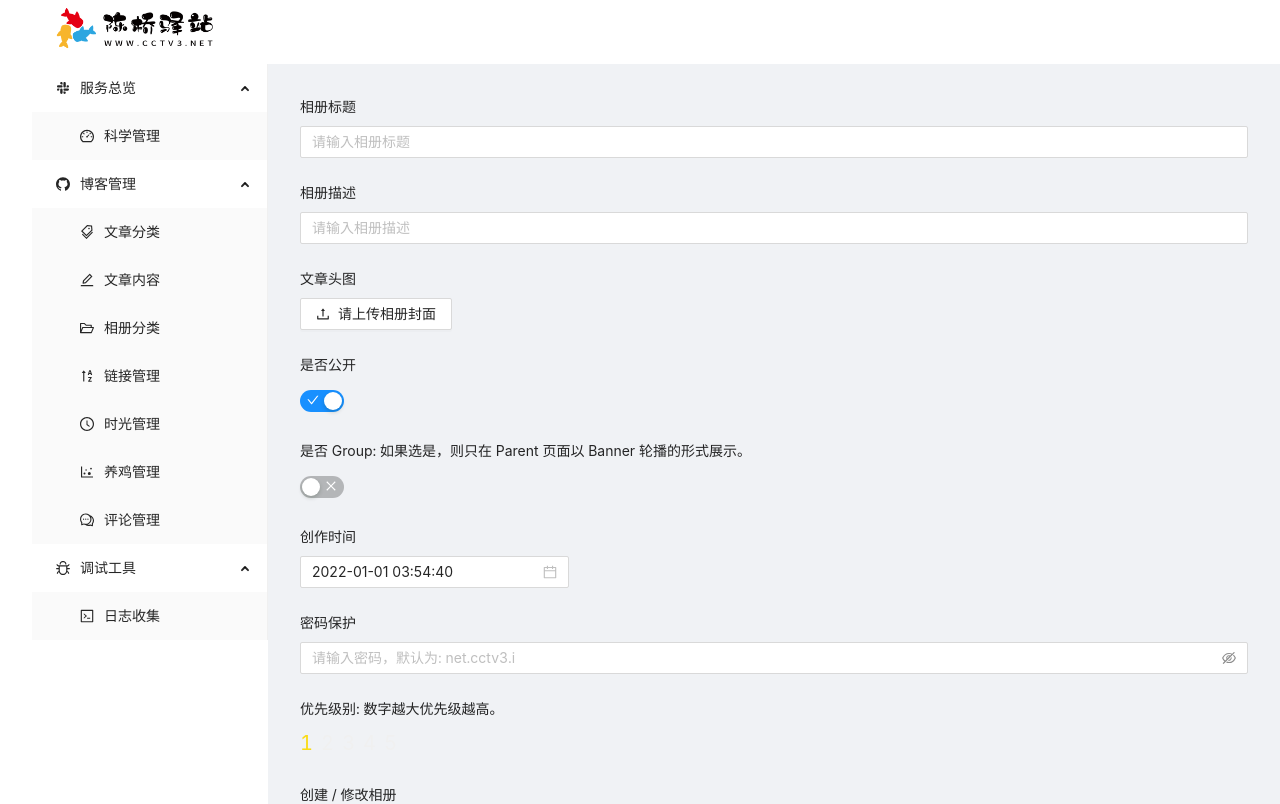
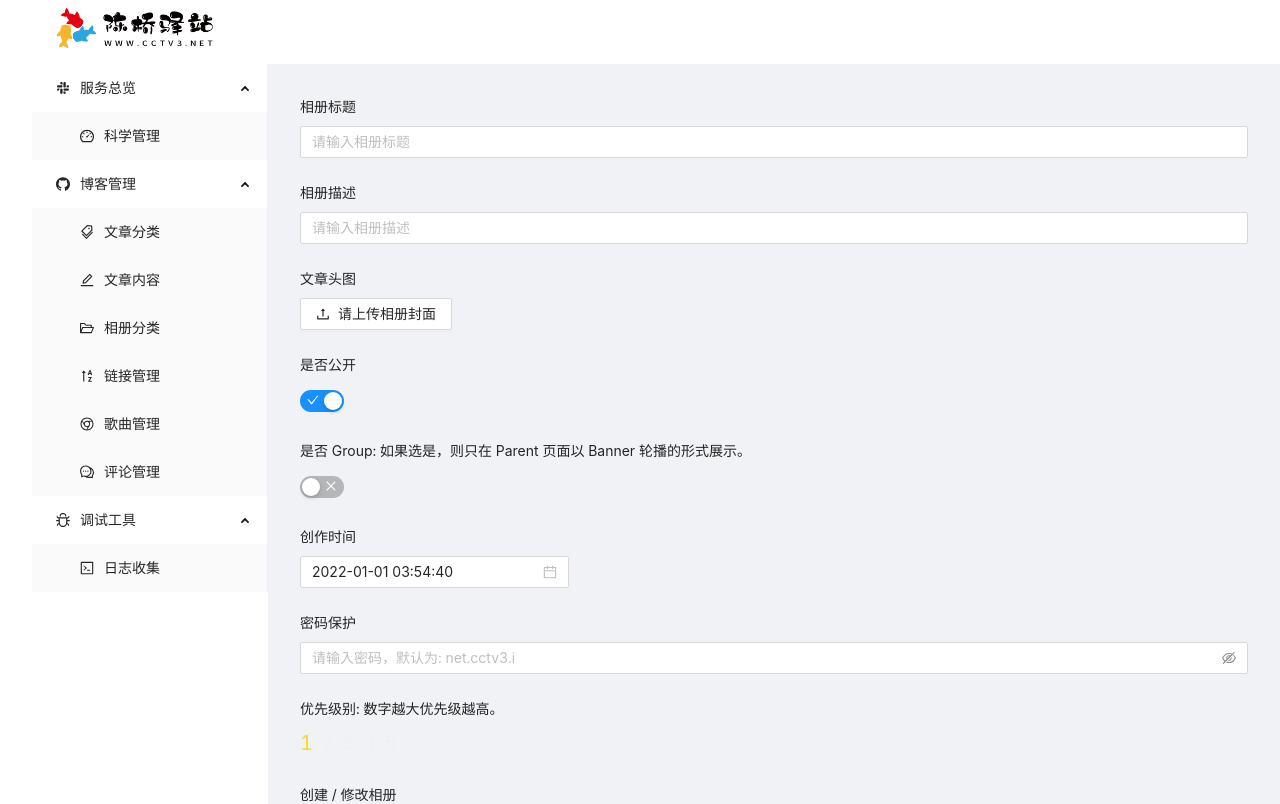
Before and after one commit to ChenqiaoStation/net.cctv3.iint, a Next.js app: page /typecho/uploadAlbum in a window 1280 px wide. Shown: the top 804 px of the page. Built offline with nearby package versions, Linux system fonts and the light colour scheme; no server answers.

Commit message:
🛠 新增左边 Menu 的路由的配置

```diff
--- a/pages/framework.tsx
+++ b/pages/framework.tsx
@@ -12,13 +12,15 @@ import {
   EditOutlined,
   SlackOutlined,
   CodeOutlined,
+  ChromeOutlined,
 } from "@ant-design/icons";
-import { Layout, Menu } from "antd";
+
+import { Layout, Menu, message, notification } from "antd";
 import { GetStaticProps } from "next";
 import { useRouter } from "next/router";
-import React from "react";
+import React, { useEffect, useState } from "react";
 import MyHeader from "../components/MyHeader";
-import styles from "../styles/Framework.module.css";
+
 const { Header, Content, Footer, Sider } = Layout;
 
 const pages = [
@@ -37,13 +39,13 @@ const pages = [
   },
   {
     name: "博客管理",
-    key: "Blog",
+    key: "typecho",
     icon: <GithubOutlined />,
     children: [
       {
         name: "文章分类",
         key: "keywords",
-        page: "/editKeywords",
+        page: "/",
         icon: <TagsOutlined />,
       },
       {
@@ -61,25 +63,19 @@ const pages = [
       {
         name: "链接管理",
         key: "links",
-        page: "/editLinks",
+        page: "/",
         icon: <SortDescendingOutlined />,
       },
       {
-        name: "时光管理",
+        name: "歌曲管理",
         key: "timers",
-        page: "/editTimers",
-        icon: <ClockCircleOutlined />,
-      },
-      {
-        name: "养鸡管理",
-        key: "jj",
-        page: "/editJJ",
-        icon: <DotChartOutlined />,
+        page: "/selectMusics",
+        icon: <ChromeOutlined />,
       },
       {
         name: "评论管理",
         key: "discusses",
-        page: "/editDiscusses",
+        page: "/",
         icon: <CommentOutlined />,
       },
     ],
@@ -105,26 +101,40 @@ export interface FrameworkProps {}
 
 const Slider = () => {
   const router = useRouter();
+  const [selectedKeys, setSelectedKeys] = useState(["discusses"]);
   const [openKeys, setOpenKeys] = React.useState(
     Array.from(pages, (_, i) => _.key)
   );
 
-  const onOpenChange = (keys: string[]) => {
-    const latestOpenKey = keys.find((key) => openKeys.indexOf(key) === -1);
-    if (Array.from(pages, (_, i) => _.key).indexOf(latestOpenKey) === -1) {
-      setOpenKeys(keys);
-    } else {
-      setOpenKeys(latestOpenKey ? [latestOpenKey] : []);
-    }
-  };
+  useEffect(() => {
+    setSelectedKeys([localStorage.getItem("selectedKey")]);
+    return () => {};
+  }, [router]);
+
   return (
-    <Menu mode="inline" openKeys={openKeys} onOpenChange={onOpenChange}>
+    <Menu mode="inline" openKeys={openKeys} selectedKeys={selectedKeys}>
       {Array.from(pages, (_, i) => {
         let children = _.children;
         return (
           <SubMenu key={_.key} icon={_.icon} title={_.name}>
             {Array.from(children, (__, i) => (
-              <Menu.Item icon={__.icon} onClick={(menu) => {}} key={__.key}>
+              <Menu.Item
+                icon={__.icon}
+                onClick={(menu) => {
+                  if (__.page == "/") {
+                    notification.error({
+                      message: `${__.key} for ${__.name} not found.`,
+                    });
+                  } else {
+                    localStorage.setItem("selectedKey", __.key);
+                    __.page != "/" &&
+                      router.push(`/${_.key}/${__.page}`, undefined, {
+                        shallow: true,
+                      });
+                  }
+                }}
+                key={__.key}
+              >
                 {__.name}
               </Menu.Item>
             ))}
--- a/pages/typecho/uploadPictures.tsx
+++ b/pages/typecho/uploadPictures.tsx
@@ -34,7 +34,7 @@ const WriteArticle: React.FC<UploadPicturesProps> = (props) => {
                   .map((it) => ({
                     id: useUUID(),
                     file: it.name,
-                    title: it.name,
+                    title: it.name.substring(0, 16),
                     message: "",
                     status: true,
                     createTime: moment().format("YYYY-MM-DD HH:mm:ss"),
```
